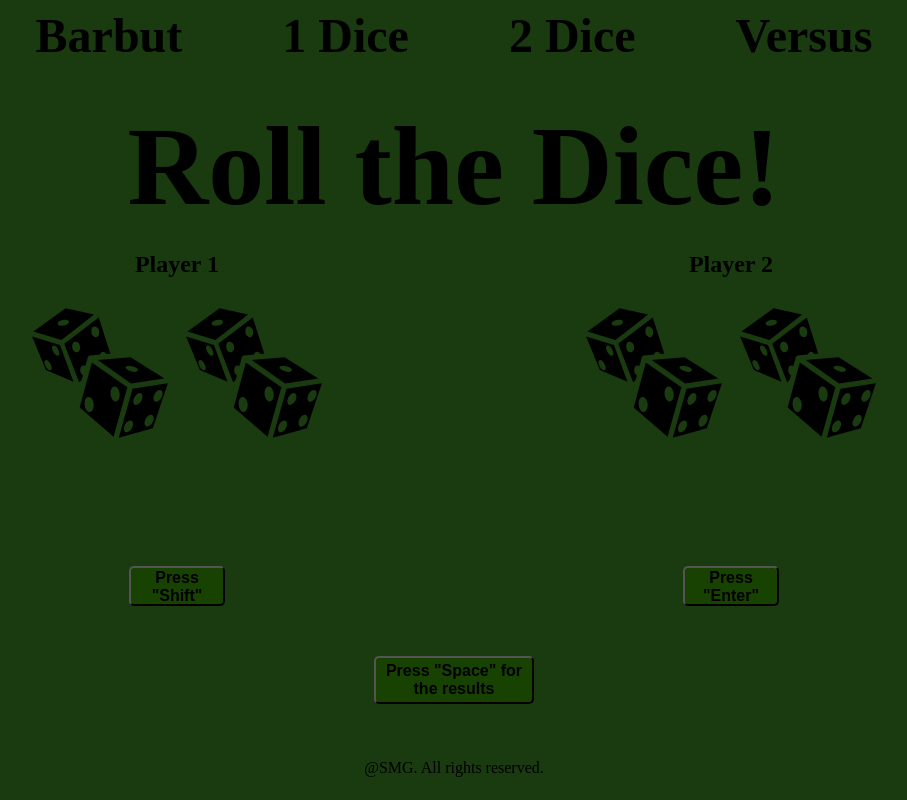
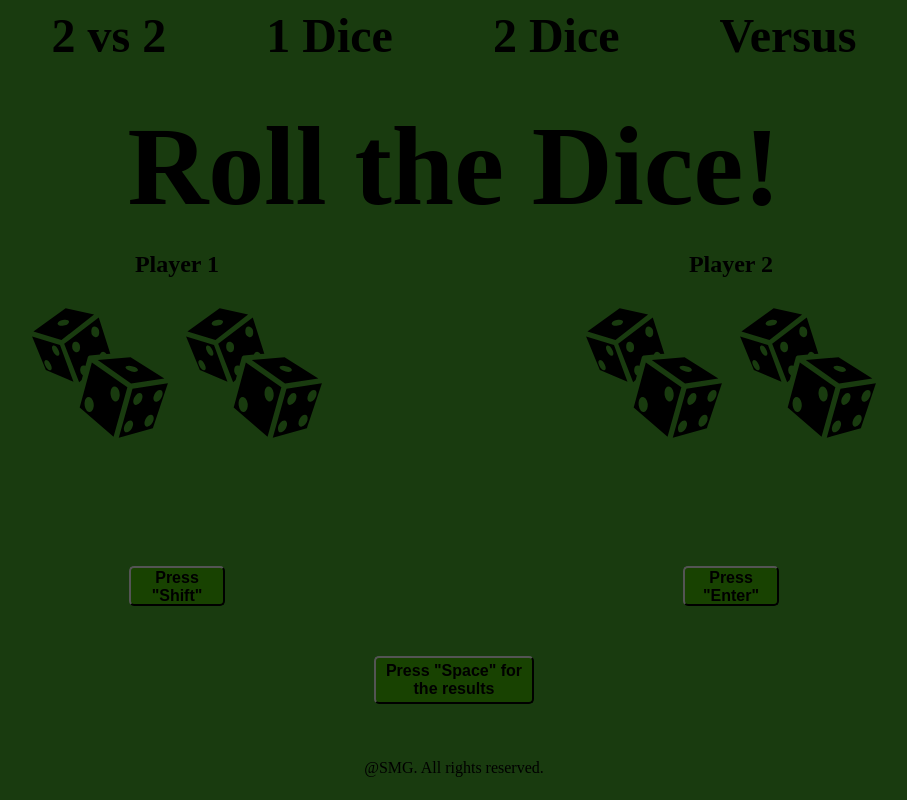
Before and after one commit to StefanGhio/Pr1, a plain HTML site: page barbut.html in a window 1280 px wide. Shown: the whole page, without its empty margins (186-1093 px from the left). Drawn offline with Linux system fonts and the light colour scheme.

Commit message:
2VS2.html

```diff
--- a/barbut.html
+++ b/barbut.html
@@ -2,7 +2,7 @@
 <html lang="en">
 <head>
     <meta charset="UTF-8">
-    <title>Barbut</title>
+    <title>2 vs 2</title>
     <style>
         body, html {
             background-color: #193b0f;
@@ -95,7 +95,7 @@
 <body>
 
 <header>
-    <a class="choice" href="barbut.html">Barbut</a>
+    <a class="choice" href="barbut.html">2 vs 2</a>
     <a class="choice" href="1dice.html">1 Dice</a>
     <a class="choice" href="2dice.html">2 Dice</a>
     <a class="choice" href="versus.html">Versus</a>
```
